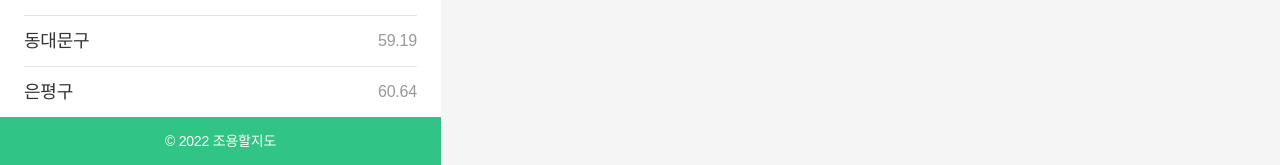
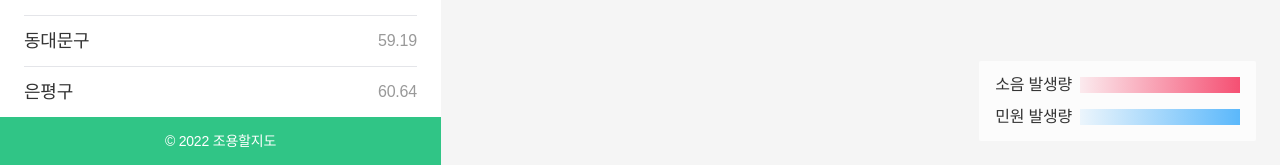
Before and after one commit to yyoumi4854/joyonghaljido, a Next.js app in the folder front/: page /find in a window 1280 px wide. Shown: the part 635-800 px from the top of the page. Built offline with nearby package versions, Linux system fonts and the light colour scheme.

Commit message:
[FEAT] sideInfo 추가

```diff
--- /dev/null
+++ b/front/components/sideInfo/pinMarkerInfo.js
@@ -0,0 +1,30 @@
+import React from 'react';
+
+// styled
+import SideInfoContent from './sideInfoStyles';
+
+const PinMarkerInfo = () => {
+  return (
+    <SideInfoContent>
+      <div className='pinMarker'>
+        <dl>
+          <dt>핀<span></span></dt>
+          <dd>
+            <span>서울특별시 소음 측정 지점을 나타냅니다.</span>
+            <span>총 6단계의 소음단계가 있습니다.</span>
+            <span>클릭 시 소음 정도와 시간별 소음 데이터를 볼 수 있습니다.</span>
+          </dd>
+        </dl>
+        <dl>
+          <dt>마커<span></span></dt>
+          <dd>
+            <span>서울특별시 동별 소음 리뷰를  나타냅니다.</span>
+            <span>클릭 시 해당 동 주민들의 생생한 소음 리뷰를 볼 수 있습니다.</span>
+          </dd>
+        </dl>
+      </div>
+    </SideInfoContent>
+  );
+};
+
+export default PinMarkerInfo;
--- /dev/null
+++ b/front/components/sideInfo/rankingInfo.js
@@ -0,0 +1,23 @@
+import React from 'react';
+
+// styled
+import SideInfoContent from './sideInfoStyles';
+
+const RankingInfo = () => {
+  return (
+    <SideInfoContent>
+      <div className='ranking'>
+        <dl>
+          <dt>소음 발생량</dt>
+          <dd></dd>
+        </dl>
+        <dl>
+          <dt>민원 발생량</dt>
+          <dd></dd>
+        </dl>
+      </div>
+    </SideInfoContent>
+  );
+};
+
+export default RankingInfo;
--- /dev/null
+++ b/front/components/sideInfo/sideInfoStyles.js
@@ -0,0 +1,95 @@
+import styled from "styled-components";
+
+const SideInfoContent = styled.div`
+  position: absolute;
+  bottom: 24px;
+  right: 24px;
+  padding: 16px;
+  background: rgba(255, 255, 255, 0.7);
+  border-radius: 2px;
+  z-index: 9999;
+
+  .ranking{
+    dl{
+      ${({ theme }) => theme.common.flexCenter}
+
+      dd{
+        margin-left: 8px;
+        width: 160px;
+        height: 16px;
+        background: linear-gradient(to right, rgba(245,80,115,0.1) 0%, rgba(245,80,115,1) 100%);
+      }
+
+      &+dl{
+        margin-top: 16px;
+        dd{
+          background: linear-gradient(to right, rgba(91,184,251,0.1) 0%, rgba(91,184,251,1) 100%);
+        }
+      }
+
+    }
+  }
+
+  .pinMarker{
+    dl{
+      dt{
+        ${({ theme }) => theme.common.flexCenter}
+        font-weight: 700;
+        span{
+          margin-left: 8px;
+        }
+      }
+
+      dd{
+        margin-top: 8px;
+        span{
+          display: block;
+          position: relative;
+          padding-left: 20px;
+          &::before{
+            content: '';
+            position: absolute;
+            left: 8px;
+            top: 50%;
+            transform: translateY(-50%);
+            width: 4px;
+            height: 4px;
+            border-radius: 50%;
+            background: #333;
+          }
+          &+span{
+            margin-top: 4px;
+          }
+        }
+      }
+
+      &:nth-child(1) dt{
+        span{
+          width: 179px;
+          height: 28px;
+          background: url('/images/pinList.png') no-repeat center;
+          background-size: contain;
+        }
+      }
+
+      &:nth-child(2) dt{
+        span{
+          width: 12px;
+          height: 12px;
+          background: ${({ theme }) => theme.colors.main};
+          border-radius: 50%;
+        }
+      }
+
+      &+dl{
+        margin-top: 16px;
+      }
+    }
+  }
+`;
+
+export default SideInfoContent;
+
+  /* .info{
+
+  } */
--- a/front/pages/find.js
+++ b/front/pages/find.js
@@ -13,11 +13,15 @@ import ReactTooltip from 'react-tooltip'
 import seoulMap from '../dummy/seoul.json';
 import zoomMap from '../dummy/zoom.json';
 
+// components
 import Map from '../components/map/map';
 import Ranking from '../components/ranking/ranking';
 import Review from '../components/review/review';
 import PinSelect from '../components/pinInfo/pinSelect';
+import RankingInfo from '../components/sideInfo/rankingInfo';
+import PinMarkerInfo from '../components/sideInfo/pinMarkerInfo';
 
+// styled
 import FindLayout from './findLayoutStyles';
 import FooterStyle from '../styles/footerStyles';
 
@@ -41,13 +45,21 @@ const Find = () => {
         <FindLayout>
             <div >
                 {currentState.currentView === 'ranking' ?
-                    <Ranking
-                        currentState={currentState}
-                        setCurrentState={setCurrentState} /> : null}
+                    (<>
+                        <Ranking
+                            currentState={currentState}
+                            setCurrentState={setCurrentState} />
+                        <RankingInfo/>
+                    </>)
+                : null}
                 {currentState.currentView === 'gu' ?
-                    <Review
-                        currentState={currentState}
-                        setCurrentState={setCurrentState} /> : null}
+                    (<>
+                        <Review
+                            currentState={currentState}
+                            setCurrentState={setCurrentState} />
+                        <PinMarkerInfo/>
+                    </>)
+                : null}
                 {currentState.currentView === 'dong' ?
                     <Review
                         currentState={currentState}
@@ -67,4 +79,5 @@ const Find = () => {
         </FindLayout>
     );
 }
+
 export default Find;
```
Also changed, not shown: front/public/images/pinList.png (added).
